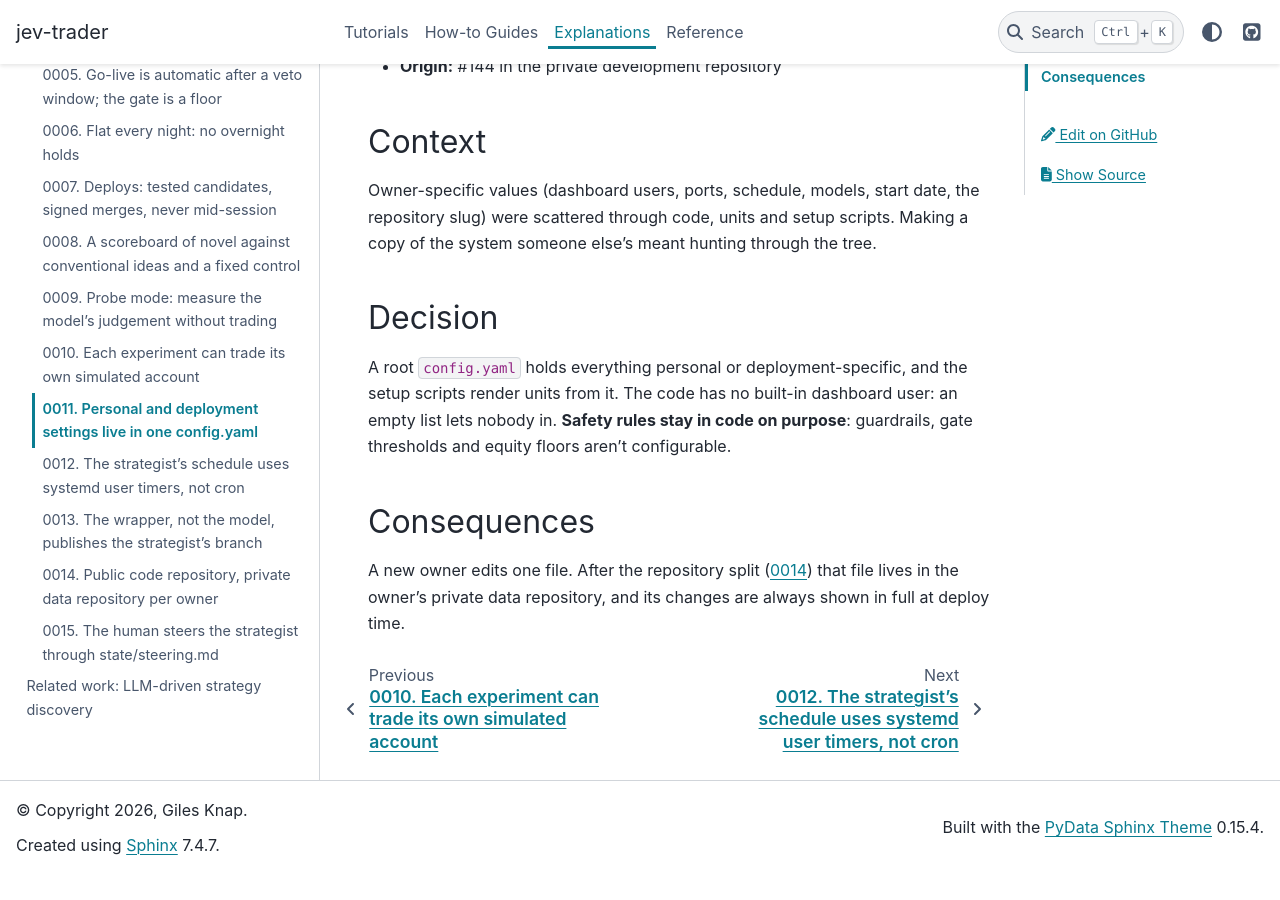
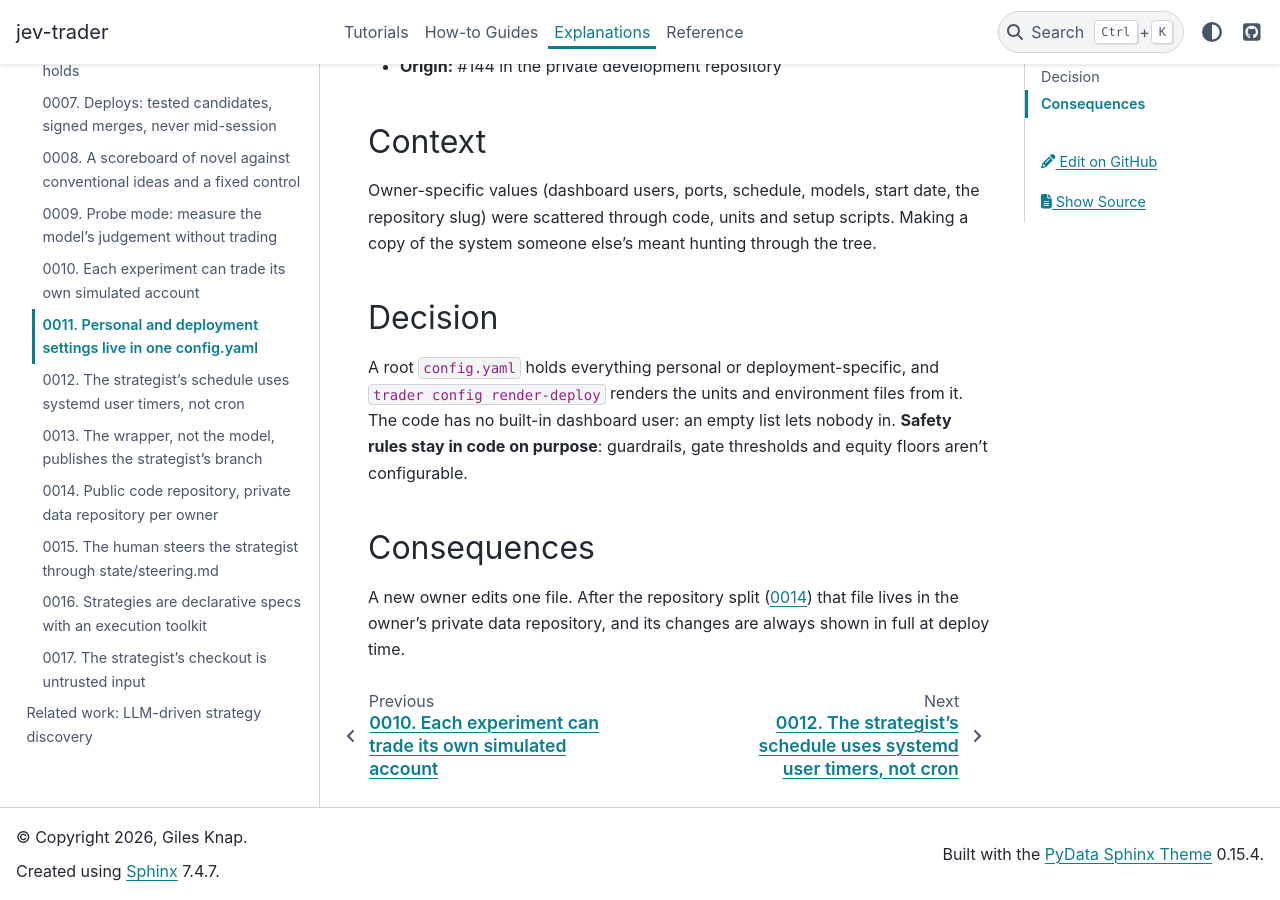
Before and after one commit to gilesknap/jev-trader, a Sphinx documentation site: the page built from docs/explanations/adr/0011-root-config-yaml.md, in a window 1280 px wide and 900 px high, scrolled down 263 px. Built offline with Sphinx 7.4.7 and the PyData theme 0.15.4, drawn with Linux system fonts in a browser that asks for light colours; before the commit the page ends 1137 px from its top, so only the background shows below that; some of the changed text lies outside the part shown.

Commit message:
docs: ADR review nits; add 0016 (execution toolkit) and 0017 (untrusted strategist checkout)
Co-Authored-By: Claude Opus 5.5 (1M context) <noreply@anthropic.com>
Claude-Session: https://claude.ai/code/session_01GTLyHV8mTtTovuea5bhPuq

````diff
--- a/docs/explanations/adr.md
+++ b/docs/explanations/adr.md
@@ -1,7 +1,7 @@
 # Decision records
 
 Short records of the decisions that shaped the system: the context, what was decided and what it
-costs. Each is dated to when it was made. The system was built in a private repository before the
+costs. Each is dated to when it was made; numbers are in the order they were recorded. The system was built in a private repository before the
 code moved here (see [0014](adr/0014-public-code-private-data.md)), so the issue and pull-request
 numbers in **Origin** refer to that repository, and aren't links.
 
@@ -22,6 +22,8 @@ numbers in **Origin** refer to that repository, and aren't links.
 | [0013](adr/0013-wrapper-publishes-the-strategist-branch.md) | 2026-09-30 | The wrapper, not the model, publishes the strategist's branch |
 | [0014](adr/0014-public-code-private-data.md) | 2026-10-03 | Public code repository, private data repository per owner |
 | [0015](adr/0015-human-steering.md) | 2026-10-03 | The human steers the strategist through state/steering.md |
+| [0016](adr/0016-execution-toolkit-in-the-spec.md) | 2026-09-27 | Strategies are declarative specs with an execution toolkit |
+| [0017](adr/0017-strategist-checkout-is-untrusted-input.md) | 2026-09-27 | The strategist's checkout is untrusted input |
 
 ```{toctree}
 :hidden:
--- a/docs/explanations/adr/0011-root-config-yaml.md
+++ b/docs/explanations/adr/0011-root-config-yaml.md
@@ -12,8 +12,8 @@ else's meant hunting through the tree.
 
 ## Decision
 
-A root `config.yaml` holds everything personal or deployment-specific, and the setup scripts
-render units from it. The code has no built-in dashboard user: an empty list lets nobody in.
+A root `config.yaml` holds everything personal or deployment-specific, and
+`trader config render-deploy` renders the units and environment files from it. The code has no built-in dashboard user: an empty list lets nobody in.
 **Safety rules stay in code on purpose**: guardrails, gate thresholds and equity floors aren't
 configurable.
 
````
Also changed, not shown: docs/explanations/adr/0001-separate-runner-and-strategist-accounts.md (+1 -1 lines), docs/explanations/adr/0004-sandbox-strategist-features.md (+2 -1 lines), docs/explanations/adr/0008-scoreboard-families-and-control.md (+1 -1 lines), docs/explanations/adr/0016-execution-toolkit-in-the-spec.md (added, +26 -0 lines), docs/explanations/adr/0017-strategist-checkout-is-untrusted-input.md (added, +25 -0 lines).
